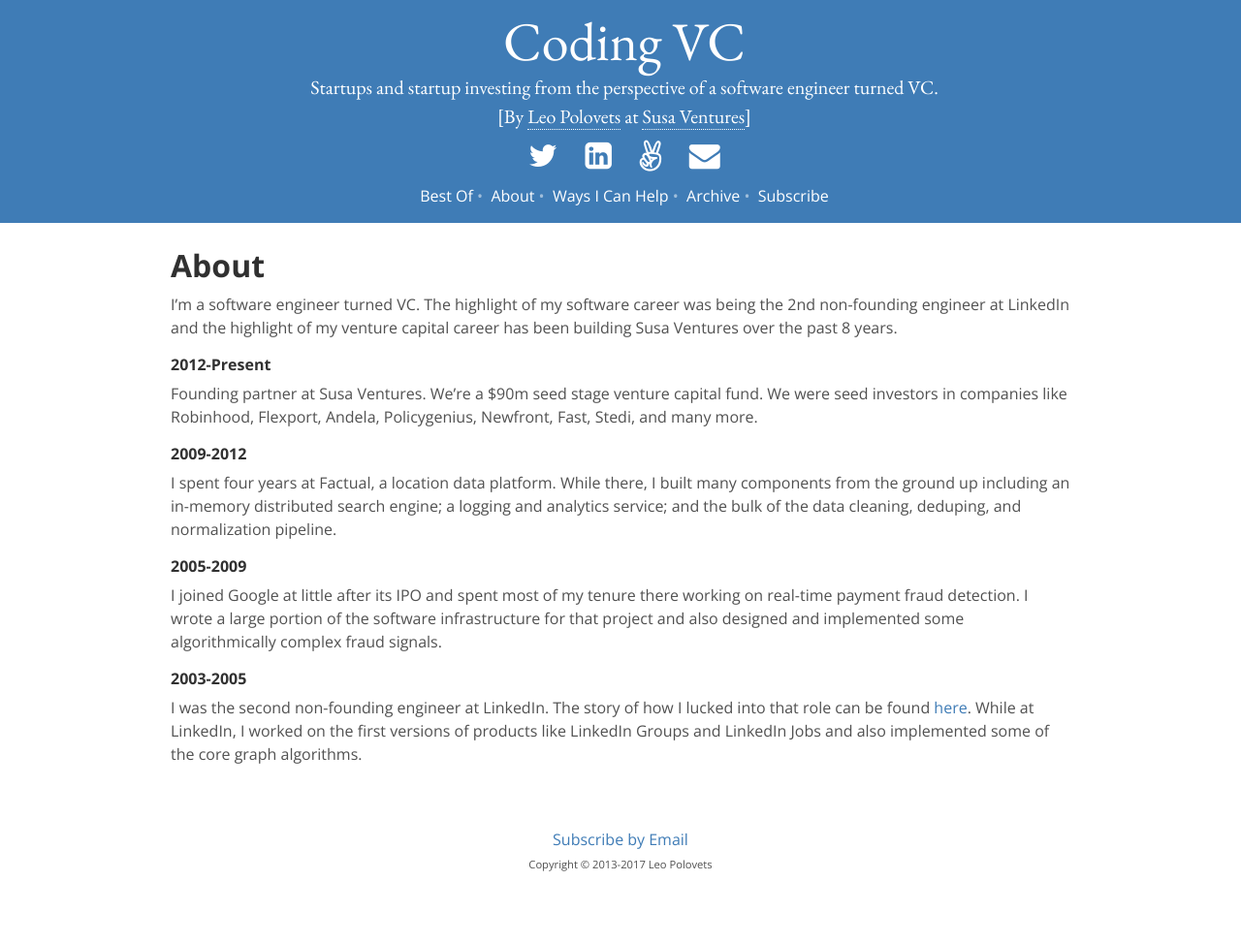
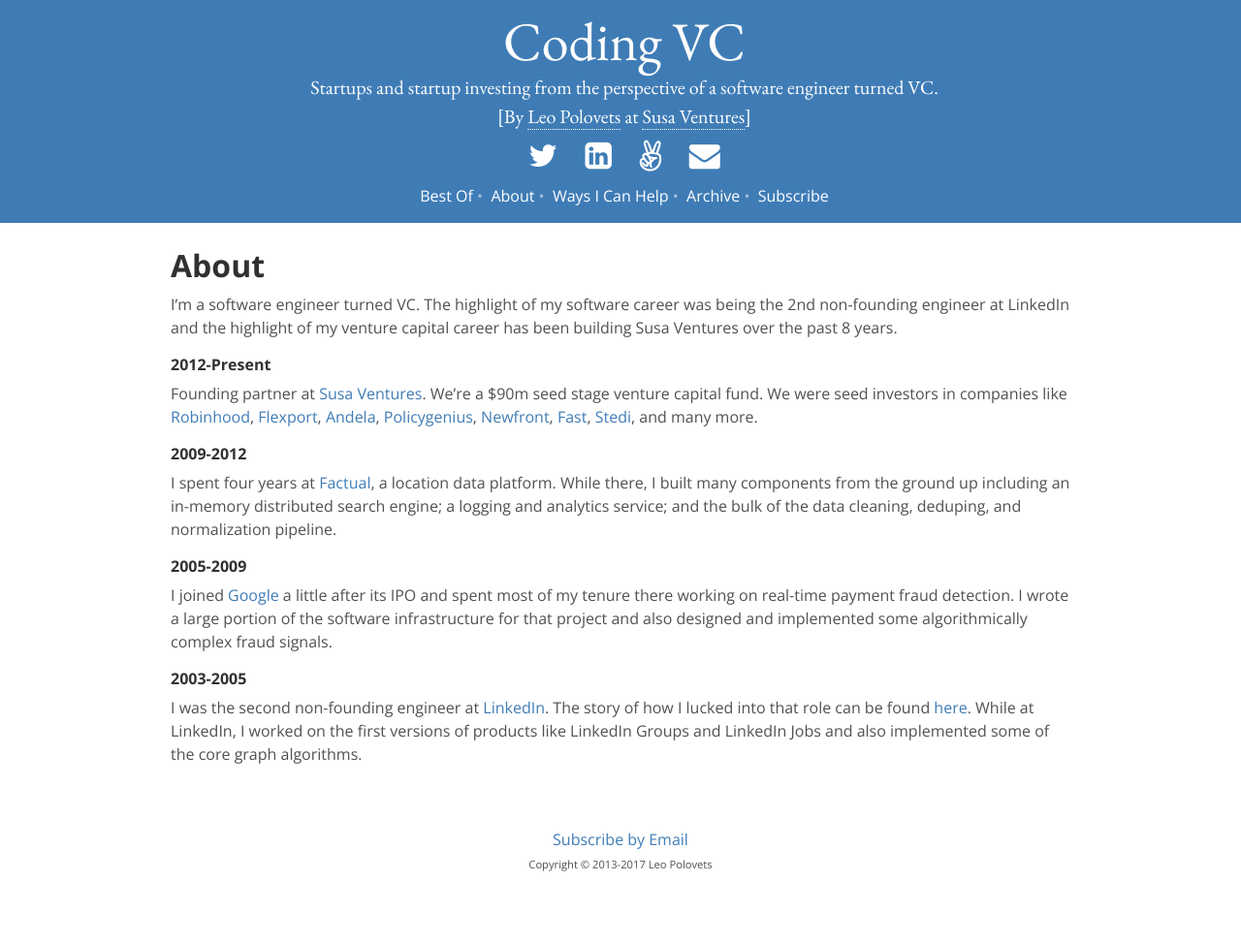
Before and after one commit to codingvc/codingvc, a Jekyll site: the page built from _posts/2012-01-01-about.markdown, in a window 1280 px wide. Shown: the whole page at 97% size. Built offline with Jekyll 4.4.1, drawn with Linux system fonts in a browser that asks for light colours; nearby versions of some CDN libraries; comment, search, counter and statistics services are not loaded.

```diff
--- a/_posts/2012-01-01-about.markdown
+++ b/_posts/2012-01-01-about.markdown
@@ -8,15 +8,15 @@ I'm a software engineer turned VC. The highlight of my software career was being
 
 ##### 2012-Present
 
-Founding partner at Susa Ventures. We're a $90m seed stage venture capital fund. We were seed investors in companies like Robinhood, Flexport, Andela, Policygenius, Newfront, Fast, Stedi, and many more.
+Founding partner at <a href="https://www.susaventures.com" target="_blank">Susa Ventures</a>. We're a $90m seed stage venture capital fund. We were seed investors in companies like <a href="https://robinhood.com/" target="_blank">Robinhood</a>, <a href="https://www.flexport.com/" target="_blank">Flexport</a>, <a href="https://andela.com/" target="_blank">Andela</a>, <a href="https://www.policygenius.com/" target="_blank">Policygenius</a>, <a href="https://www.newfront.com/" target="_blank">Newfront</a>, <a href="https://www.fast.co/" target="_blank">Fast</a>, <a href="https://www.stedi.com/" target="_blank">Stedi</a>, and many more.
 
 ##### 2009-2012
-I spent four years at Factual, a location data platform. While there, I built many components from the ground up including an in-memory distributed search engine; a logging and analytics service; and the bulk of the data cleaning, deduping, and normalization pipeline.
+I spent four years at <a href="https://www.factual.com" target="_blank">Factual</a>, a location data platform. While there, I built many components from the ground up including an in-memory distributed search engine; a logging and analytics service; and the bulk of the data cleaning, deduping, and normalization pipeline.
 
 ##### 2005-2009
 
-I joined Google at little after its IPO and spent most of my tenure there working on real-time payment fraud detection. I wrote a large portion of the software infrastructure for that project and also designed and implemented some algorithmically complex fraud signals.
+I joined <a href="https://www.google.com" target="_blank">Google</a> a little after its IPO and spent most of my tenure there working on real-time payment fraud detection. I wrote a large portion of the software infrastructure for that project and also designed and implemented some algorithmically complex fraud signals.
 
 ##### 2003-2005
 
-I was the second non-founding engineer at LinkedIn. The story of how I lucked into that role can be found <a href="http://qr.ae/NCQEA" target="_blank">here</a>. While at LinkedIn, I worked on the first versions of products like LinkedIn Groups and LinkedIn Jobs and also implemented some of the core graph algorithms.
+I was the second non-founding engineer at <a href="https://www.linkedin.com" target="_blank">LinkedIn</a>. The story of how I lucked into that role can be found <a href="http://qr.ae/NCQEA" target="_blank">here</a>. While at LinkedIn, I worked on the first versions of products like LinkedIn Groups and LinkedIn Jobs and also implemented some of the core graph algorithms.
```
